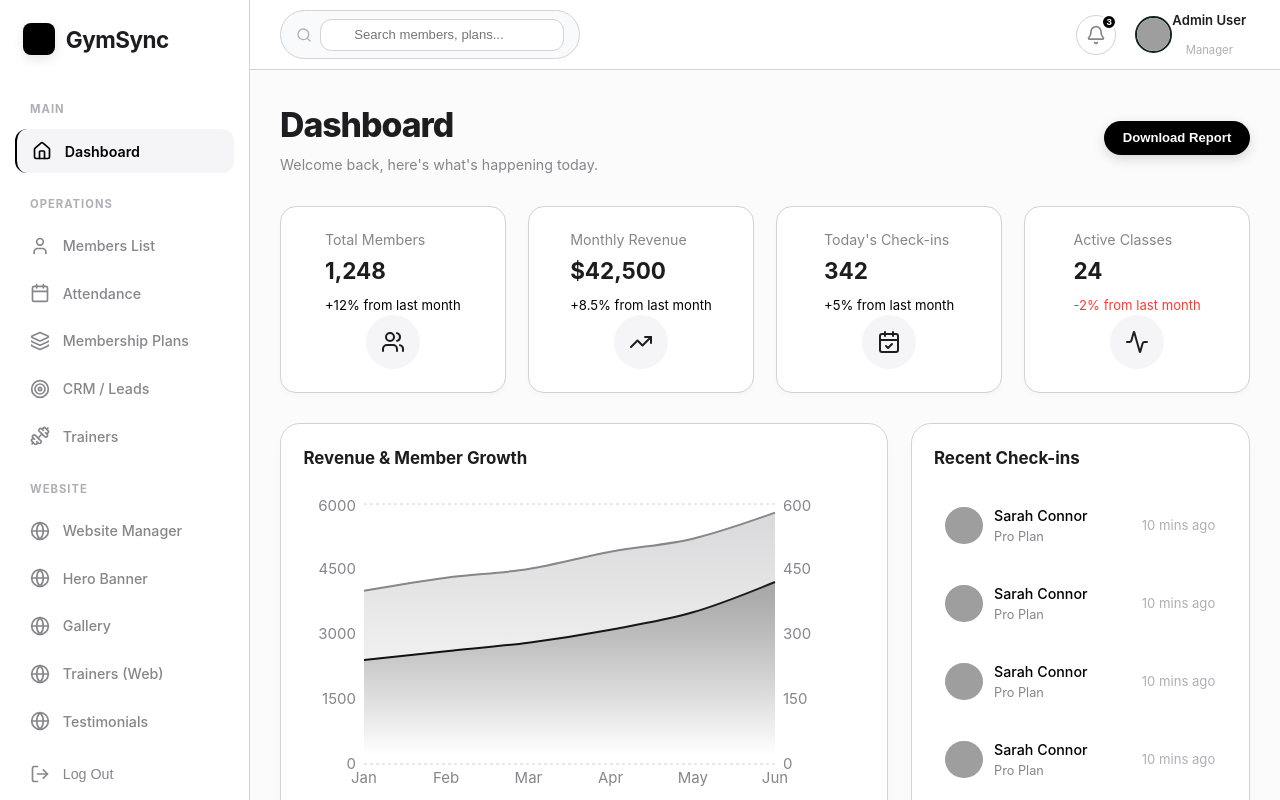
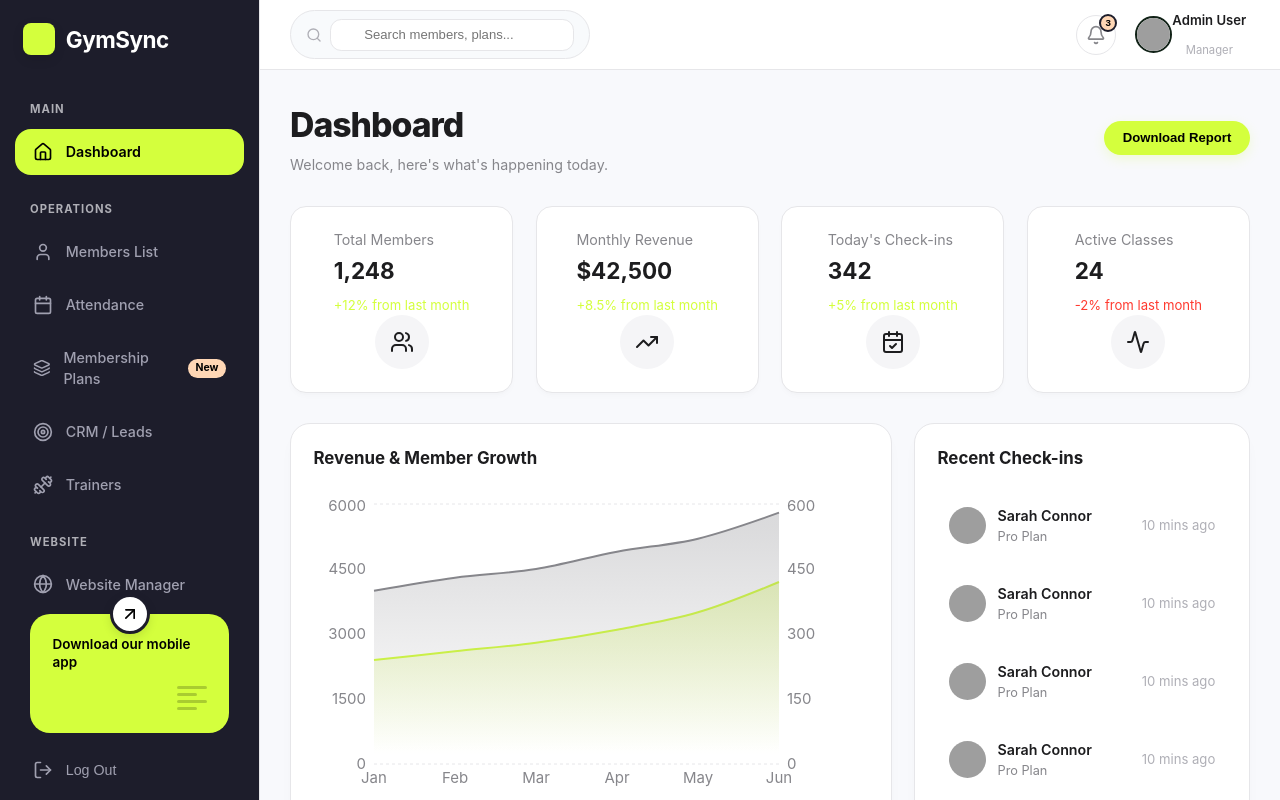
Before and after one commit to shubhammusale8076-rgb/gym-erp-portal, a React (Vite) app: page / in a window 1280 px wide. Shown: the top 800 px of the page. Built offline with nearby package versions, Linux system fonts and the light colour scheme; grey boxes are pictures that could not be loaded.

Commit message:
layout changed for sidebar

```diff
--- a/src/components/Layout.css
+++ b/src/components/Layout.css
@@ -21,8 +21,8 @@
   border-top: none;
   border-left: none;
   border-bottom: none;
-  background-color: var(--bg-card);
-
+  background-color: var(--bg-sidebar);
+  color: #8e8ea0;
 }
 
 
@@ -47,7 +47,7 @@
 .logo h2 {
   font-size: 1.5rem;
   font-weight: 700;
-  color: var(--text-primary);
+  color: #ffffff;
   letter-spacing: -0.5px;
 }
 
@@ -99,29 +99,28 @@
   display: flex;
   align-items: center;
   gap: 0.85rem;
-  padding: 0.75rem 1rem;
-  border-radius: 12px;
-  color: var(--text-secondary);
+  padding: 0.8rem 1.2rem;
+  border-radius: 16px;
+  color: #a0a0b0;
   text-decoration: none;
   font-weight: 500;
   font-size: 0.95rem;
-  /* slightly larger or maintaining modern size, referencing screenshot's clean typography */
   transition: all var(--transition-fast);
   background: transparent;
   border: none;
   width: 100%;
   cursor: pointer;
+  margin-bottom: 0.25rem;
 }
 
 .nav-item:hover {
-  background: #f8fafc;
-  color: var(--text-primary);
+  background: rgba(255, 255, 255, 0.05);
+  color: #ffffff;
 }
 
 .nav-item.active {
-  background: #f5f5f7;
-  color: var(--primary);
-  border-left: 2px solid var(--primary);
+  background: var(--primary);
+  color: #000000;
   font-weight: 600;
 }
 
@@ -222,17 +221,27 @@
   position: absolute;
   top: -2px;
   right: -2px;
-  background: var(--primary);
-  color: white;
+  background: var(--badge-peach);
+  color: #000000;
   font-size: 0.65rem;
-  font-weight: bold;
-  height: 16px;
-  width: 16px;
+  font-weight: 700;
+  height: 18px;
+  width: 18px;
   border-radius: 50%;
   display: flex;
   align-items: center;
   justify-content: center;
-  border: 2px solid var(--bg-card);
+  border: 2px solid var(--bg-sidebar);
+}
+
+.sidebar-nav-badge {
+  background: var(--badge-peach);
+  color: #000000;
+  font-size: 0.7rem;
+  font-weight: 700;
+  padding: 0.1rem 0.5rem;
+  border-radius: 10px;
+  margin-left: auto;
 }
 
 .user-profile {
@@ -279,6 +288,67 @@
   animation: fadeIn 0.4s ease-out;
 }
 
+/* Mobile App Banner */
+.sidebar-app-banner {
+  margin: 1rem;
+  padding: 1.5rem;
+  background-color: var(--primary);
+  border-radius: 20px;
+  position: relative;
+  display: flex;
+  flex-direction: column;
+  gap: 1rem;
+  color: #000000;
+}
+
+.banner-content {
+  display: flex;
+  flex-direction: column;
+  gap: 0.5rem;
+}
+
+.banner-title {
+  font-size: 0.9rem;
+  font-weight: 600;
+  line-height: 1.3;
+}
+
+.banner-icon-bg {
+  position: absolute;
+  top: -20px;
+  left: 50%;
+  transform: translateX(-50%);
+  width: 40px;
+  height: 40px;
+  background: #ffffff;
+  border-radius: 50%;
+  display: flex;
+  align-items: center;
+  justify-content: center;
+  box-shadow: 0 4px 10px rgba(0,0,0,0.1);
+  border: 3px solid var(--bg-sidebar);
+}
+
+.banner-decoration {
+  display: flex;
+  justify-content: flex-end;
+}
+
+.decoration-dots {
+  display: flex;
+  flex-direction: column;
+  gap: 4px;
+}
+
+.dot-line {
+  width: 20px;
+  height: 3px;
+  background: rgba(0,0,0,0.2);
+  border-radius: 2px;
+}
+
+.dot-line.long { width: 30px; }
+
 @media (max-width: 1024px) {
   .sidebar {
     transform: translateX(-100%);
--- a/src/components/Layout.jsx
+++ b/src/components/Layout.jsx
@@ -12,7 +12,8 @@ import {
   Settings,
   LogOut,
   Bell,
-  Search
+  Search,
+  ArrowUpRight
 } from 'lucide-react';
 import './Layout.css';
 
@@ -29,7 +30,7 @@ const Sidebar = () => {
       items: [
         { name: 'Members List', path: '/members', icon: <User size={20} /> },
         { name: 'Attendance', path: '/attendance', icon: <Calendar size={20} /> },
-        { name: 'Membership Plans', path: '/plans', icon: <Layers size={20} /> },
+        { name: 'Membership Plans', path: '/plans', icon: <Layers size={20} />, badge: 'New' },
         { name: 'CRM / Leads', path: '/crm', icon: <Target size={20} /> },
         { name: 'Trainers', path: '/trainer', icon: <Dumbbell size={20} /> },
       ]
@@ -76,6 +77,7 @@ const Sidebar = () => {
               >
                 {item.icon}
                 <span>{item.name}</span>
+                {item.badge && <span className="sidebar-nav-badge">{item.badge}</span>}
               </NavLink>
             ))}
           </div>
@@ -83,6 +85,23 @@ const Sidebar = () => {
       </nav>
 
       <div className="sidebar-footer">
+        <div className="sidebar-app-banner">
+          <div className="banner-icon-bg">
+            <ArrowUpRight size={20} />
+          </div>
+          <div className="banner-content">
+            <p className="banner-title">Download our mobile app</p>
+          </div>
+          <div className="banner-decoration">
+            <div className="decoration-dots">
+              <div className="dot-line long"></div>
+              <div className="dot-line"></div>
+              <div className="dot-line long"></div>
+              <div className="dot-line"></div>
+            </div>
+          </div>
+        </div>
+
         <button className="nav-item logout-btn">
           <LogOut size={20} />
           <span>Log Out</span>
--- a/src/index.css
+++ b/src/index.css
@@ -1,37 +1,40 @@
 :root {
-  /* Core Colors - Minimalist Apple-inspired Theme */
-  --bg-dark: #fbfbfb;
-  --bg-sidebar: #ffffff;
+  /* Core Colors - New Design (Lime & Dark) */
+  --bg-dark: #f8f9fc;
+  --bg-sidebar: #1d1d2b; /* Dark Navy/Slate */
   --bg-card: #ffffff;
   --bg-glass: rgba(255, 255, 255, 0.8);
 
-  --primary: #000000; /* Pure Black */
-  --primary-hover: #1d1d1f;
-  --primary-glow: rgba(0, 0, 0, 0.1);
+  --primary: #d4ff3d; /* Lime Green */
+  --primary-hover: #bde635;
+  --primary-glow: rgba(212, 255, 61, 0.2);
 
-  --secondary: #86868b; /* Apple Gray */
-  --accent: #0071e3; /* System Blue */
-  --danger: #ff3b30; /* System Red */
+  --secondary: #86868b;
+  --accent: #d4ff3d; /* Accent matches primary lime */
+  --danger: #ff3b30;
   --danger-hover: #d70015;
-  --success: #34c759; /* System Green */
-  --warning: #ff9500; /* System Orange */
+  --success: #34c759;
+  --warning: #ff9500;
+  --badge-peach: #ffd7b5; /* Notification badge color from image */
 
   /* Text Colors */
-  --text-primary: #1d1d1f; /* SF Pro style black */
+  --text-primary: #1d1d1f;
   --text-secondary: #86868b;
   --text-muted: #afafb6;
+  --text-on-primary: #000000;
+  --text-on-dark: #ffffff;
 
   /* Borders */
-  --border-light: #d2d2d7;
-  --border-focus: #000000;
+  --border-light: #e6e6e9;
+  --border-focus: var(--primary);
 
   /* Layout constraints */
-  --sidebar-width: 250px;
+  --sidebar-width: 260px;
   --header-height: 70px;
 
   /* Transitions */
-  --transition-fast: 0.15s ease-in-out;
-  --transition-normal: 0.3s ease-in-out;
+  --transition-fast: 0.15s cubic-bezier(0.4, 0, 0.2, 1);
+  --transition-normal: 0.3s cubic-bezier(0.4, 0, 0.2, 1);
 }
 
 * {
@@ -134,7 +137,7 @@ body {
 
 .btn-primary {
   background-color: var(--primary);
-  color: white;
+  color: var(--text-on-primary);
   box-shadow: 0 4px 10px var(--primary-glow);
 }
 
--- a/src/pages/Attendance/Attendance.css
+++ b/src/pages/Attendance/Attendance.css
@@ -60,8 +60,8 @@
   border: none;
   padding: 0.625rem 1.25rem;
   border-radius: 24px;
-  color: #ffffff;
-  font-weight: 600;
+  color: var(--text-on-primary);
+  font-weight: 700;
   font-size: 0.875rem;
   cursor: pointer;
   box-shadow: 0 4px 10px var(--primary-glow);
@@ -127,8 +127,8 @@
 }
 
 .stat-icon-wrapper.teal {
-  background-color: #f0fdfa;
-  color: var(--primary);
+  background-color: var(--primary-glow);
+  color: var(--text-primary);
 }
 
 .stat-trend {
@@ -365,8 +365,8 @@
 .btn-text {
   background: none;
   border: none;
-  color: #00b35b;
-  font-weight: 600;
+  color: var(--primary-hover);
+  font-weight: 700;
   font-size: 14px;
   cursor: pointer;
 }
--- a/src/pages/Dashboard/Dashboard.css
+++ b/src/pages/Dashboard/Dashboard.css
@@ -53,8 +53,8 @@
   border: none;
   cursor: pointer;
   background-color: var(--primary);
-  color: #ffffff;
-  box-shadow: 0 4px 12px rgba(0, 0, 0, 0.15);
+  color: var(--text-on-primary);
+  box-shadow: 0 4px 12px var(--primary-glow);
   transition: all 0.2s ease;
 }
 
@@ -203,8 +203,8 @@
 }
 
 .dashboard-container .dashboard-charts-layout .checkins-sidebar .checkins-list .checkin-item .checkin-user-name {
-  font-weight: 500;
-  color: var(--primary);
+  font-weight: 600;
+  color: var(--text-primary);
   margin: 0;
   font-size: 0.95rem;
 }
--- a/src/pages/Members/AddMember.css
+++ b/src/pages/Members/AddMember.css
@@ -144,9 +144,9 @@
 }
 
 .add-member-overlay .add-member-modal .plan-card.active {
-    background: #000000;
-    border-color: #000000;
-    color: #ffffff;
+    background: var(--primary);
+    border-color: var(--primary);
+    color: var(--text-on-primary);
     transform: scale(1.02);
 }
 
@@ -218,7 +218,7 @@
     position: absolute;
     bottom: 5px;
     right: 5px;
-    background: #000000;
+    background: var(--bg-sidebar);
     width: 32px;
     height: 32px;
     border-radius: 50%;
@@ -250,8 +250,9 @@
 }
 
 .add-member-overlay .add-member-modal .btn-primary {
-    background: #000000;
-    color: #ffffff;
+    background: var(--primary);
+    color: var(--text-on-primary);
+    font-weight: 700;
 }
 
 .add-member-overlay .add-member-modal .btn-secondary {
--- a/src/pages/Trainer/Trainer.css
+++ b/src/pages/Trainer/Trainer.css
@@ -25,7 +25,7 @@
 
 .add-btn {
   background: var(--primary);
-  color: white;
+  color: var(--text-on-primary);
   border: none;
   padding: 0.75rem 1.5rem;
   border-radius: 24px;
@@ -111,8 +111,8 @@
 }
 
 .tags .active {
-  background: #e6f4ea;
-  color: var(--primary);
+  background: var(--primary);
+  color: var(--text-on-primary);
   border-color: var(--primary);
 }
 
@@ -207,8 +207,8 @@
 }
 
 .specialty {
-  background: #eff6ff;
-  color: #3b82f6;
+  background: rgba(212, 255, 61, 0.15);
+  color: var(--text-primary);
   padding: 0.375rem 0.875rem;
   border-radius: 20px;
   font-size: 0.8125rem;
```
